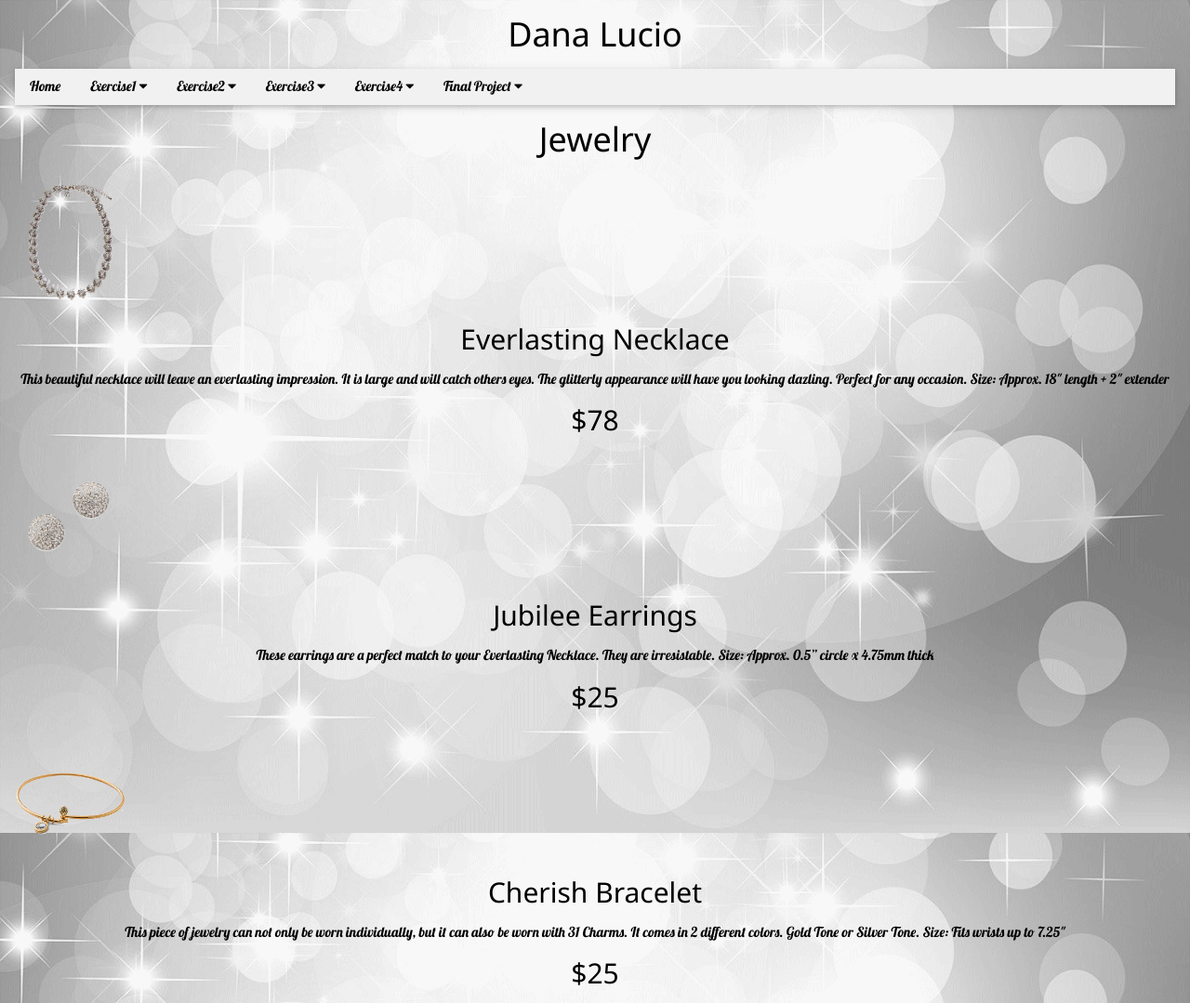
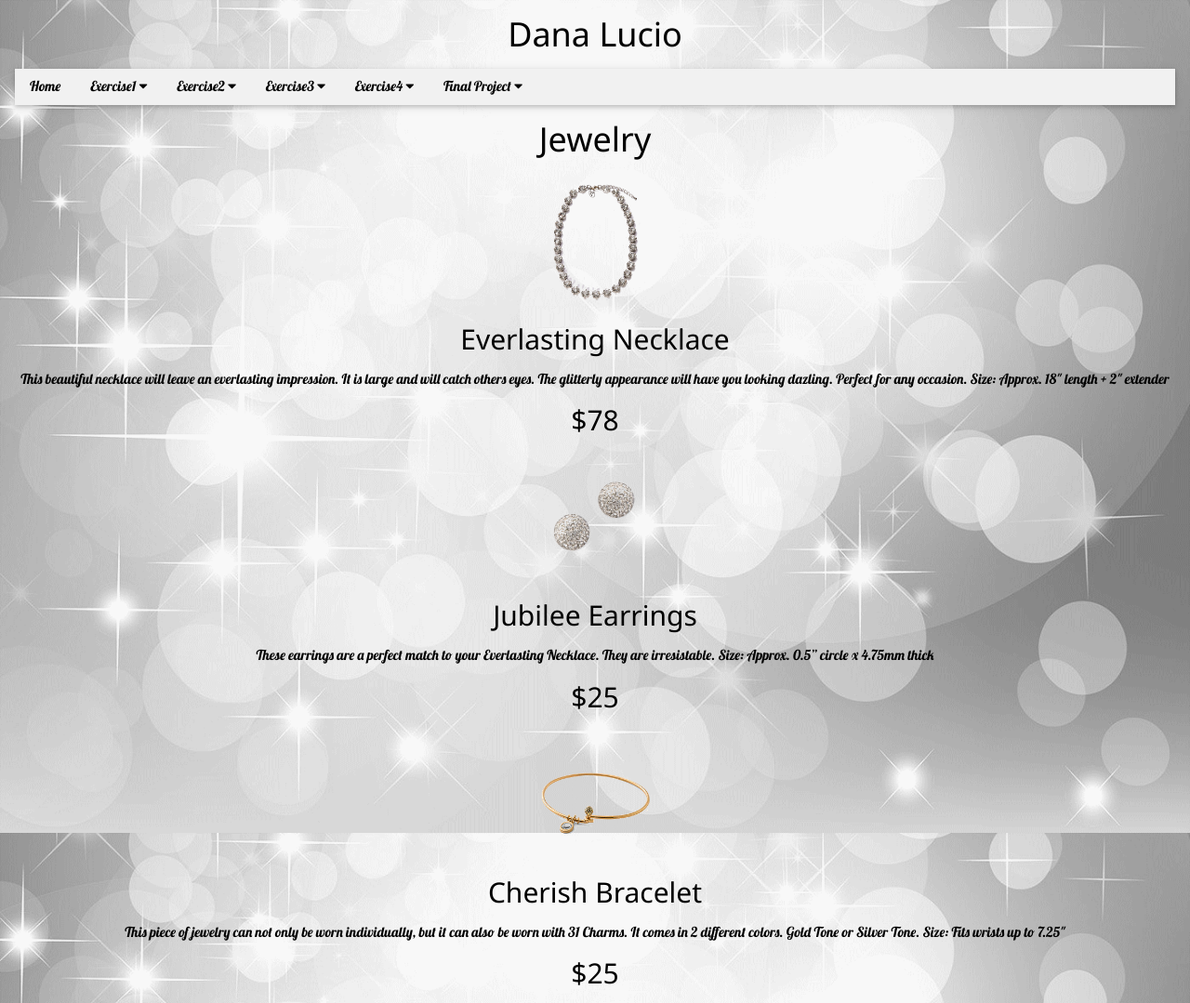
Before and after one commit to dana88/CMST386, a plain HTML site: page FinalProject/Jewelry.html in a window 1280 px wide. Shown: the whole page at 93% size. Drawn offline with nearby package versions, Linux system fonts and the light colour scheme; a web font is replaced by a local one.

Commit message:
Update Jewelry

```diff
--- a/FinalProject/Jewelry.html
+++ b/FinalProject/Jewelry.html
@@ -56,16 +56,18 @@
 </head>
 <body>
 <h1>Jewelry</h1>
-<img id="necklace" alt="" src="jew1.gif" width="150" height="150">
+<p text-align:center;><img id="necklace" alt="" src="jew1.gif" width="150" height="150"></p>
 <h2>Everlasting Necklace</h2>
 <p>This beautiful necklace will leave an everlasting impression.  It is large and will catch others eyes.  The glitterly appearance will have you looking dazling.  Perfect for any occasion.
   Size: Approx. 18" length + 2" extender </p>
 <h2>$78</h2>
-<img id="earrings" alt="" src="jew2.gif" width="150" height="150">
+
+<p text-align:center;><img id="earrings" alt="" src="jew2.gif" width="150" height="150"></p>
 <h2>Jubilee Earrings</h2>
 <p>These earrings are a perfect match to your Everlasting Necklace.  They are irresistable.  Size: Approx. 0.5” circle x 4.75mm thick </p>
 <h2>$25</h2>
-<img id="bracelet" alt="" src="jew3.gif" width="150" height="150">
+
+<p text-align:center;><img id="bracelet" alt="" src="jew3.gif" width="150" height="150"></p>
 <h2>Cherish Bracelet</h2>
 <p>This piece of jewelry can not only be worn individually, but it can also be worn with 31 Charms.  It comes in 2 different colors.  Gold Tone or Silver Tone.  Size: Fits wrists up to 7.25" </p>
 <h2>$25</h2>
```
